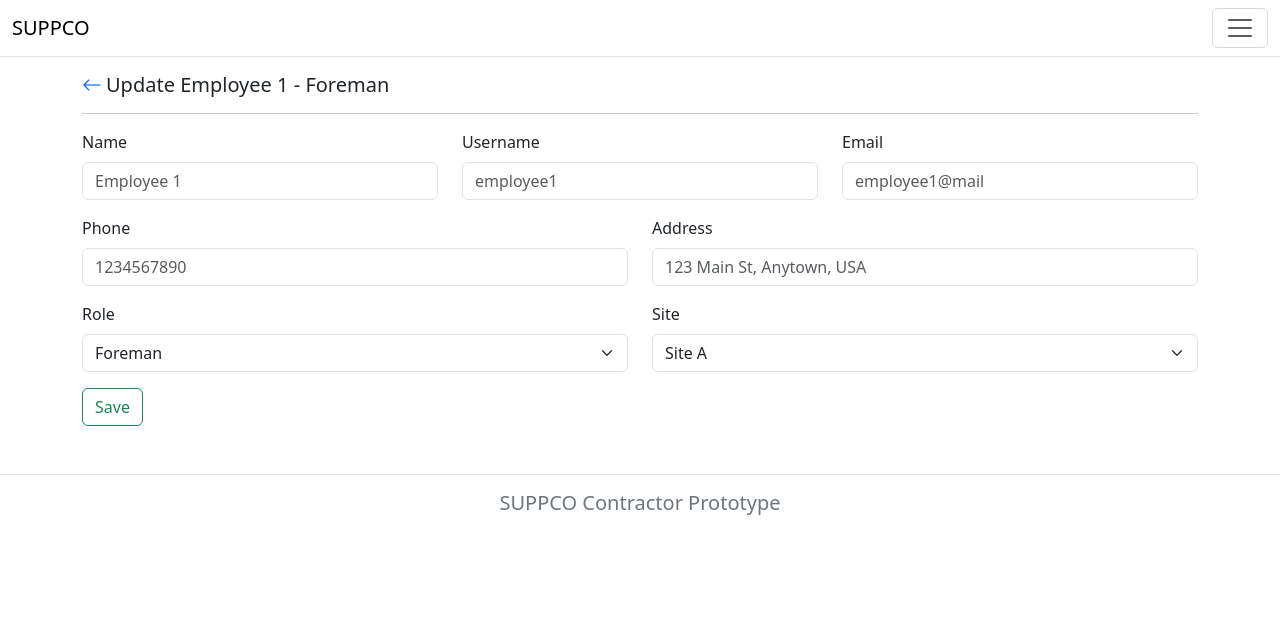
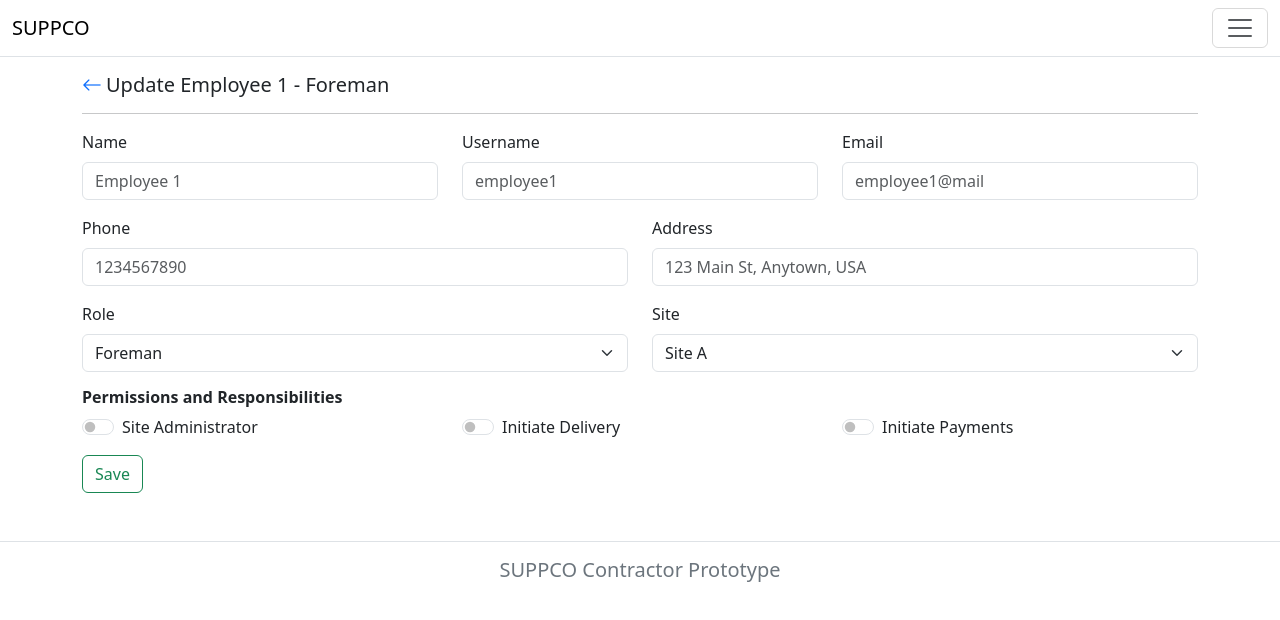
Before and after one commit to daltechafrica/suppco-contractor-prototype, a React (Create React App) app: page /employees/1/detail in a window 1280 px wide. Shown: the top 620 px of the page. Built offline with nearby package versions, Linux system fonts and the light colour scheme.

Commit message:
add site persmissions and responsibilities

```diff
--- a/src/pages/EmployeeDetail.jsx
+++ b/src/pages/EmployeeDetail.jsx
@@ -178,6 +178,62 @@ function EmployeeDetail() {
               </>
             )}
 
+            <section>
+              <h6 className="fw-bold">Permissions and Responsibilities</h6>
+              <div className="row">
+                <div className="col-md-4 col-sm-12">
+                  <div className="mb-3">
+                    <div className="form-check form-switch">
+                      <input
+                        type="checkbox"
+                        className="form-check-input"
+                        role="switch"
+                        id="permission1"
+                        name="permission1"
+                      />
+                      <label htmlFor="permission1" className="form-check-label">
+                        Site Administrator
+                      </label>
+                    </div>
+                  </div>
+                </div>
+
+                <div className="col-md-4 col-sm-12">
+                  <div className="mb-3">
+                    <div className="form-check form-switch">
+                      <input
+                        type="checkbox"
+                        className="form-check-input"
+                        role="switch"
+                        id="permission2"
+                        name="permission2"
+                      />
+                      <label htmlFor="permission2" className="form-check-label">
+                        Initiate Delivery
+                      </label>
+                    </div>
+                  </div>
+                </div>
+
+                <div className="col-md-4 col-sm-12">
+                  <div className="mb-3">
+                    <div className="form-check form-switch">
+                      <input
+                        type="checkbox"
+                        className="form-check-input"
+                        role="switch"
+                        id="permission3"
+                        name="permission3"
+                      />
+                      <label htmlFor="permission3" className="form-check-label">
+                        Initiate Payments
+                      </label>
+                    </div>
+                  </div>
+                </div>
+              </div>
+            </section>
+
             <div className="mb-3">
               <button
                 className="btn btn-outline-success"
```
